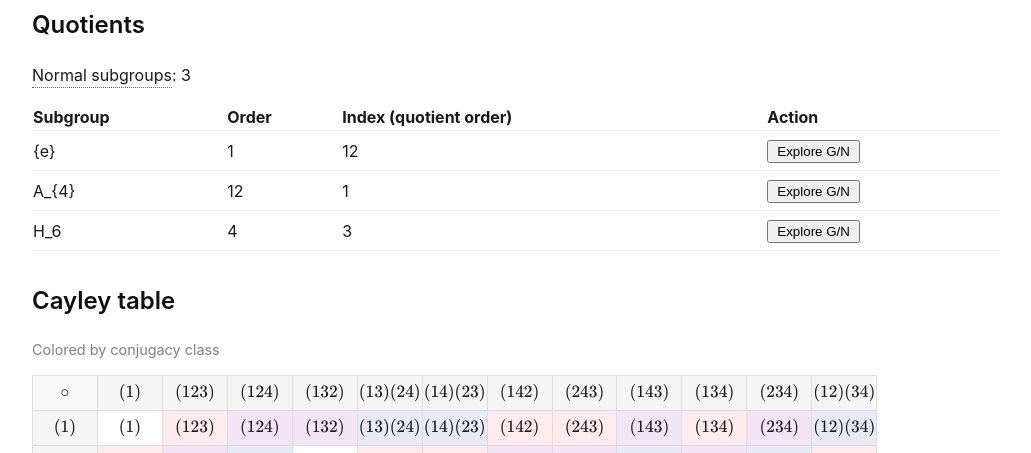
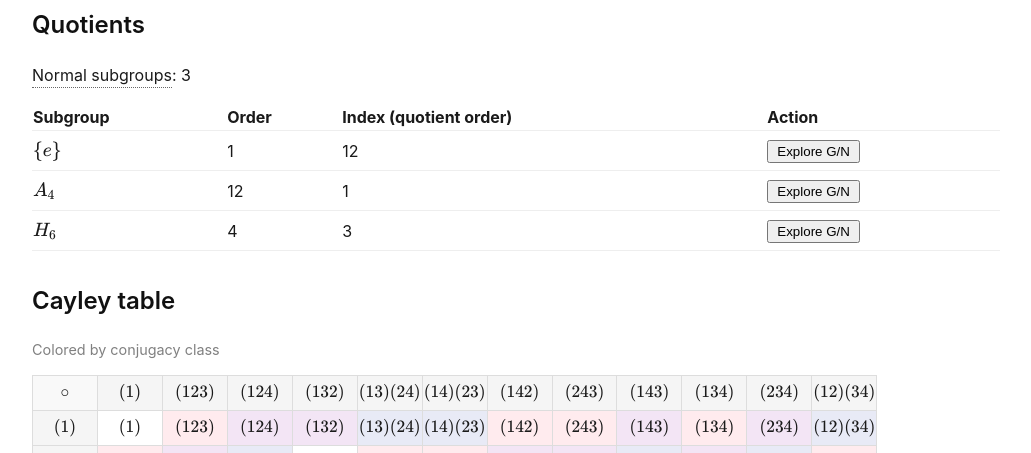
Before and after one commit to sqrt-of-2/finite-group-theory, a React (Vite) app: page /group/A_4 in a window 1280 px wide. Shown: the part 1000-1453 px from the top of the page, without its empty margins (240-1271 px from the left). Built offline with nearby package versions, Linux system fonts and the light colour scheme.

Commit message:
Render subgroup names via MathTex in Quotients table

```diff
--- a/src/pages/GroupPage.tsx
+++ b/src/pages/GroupPage.tsx
@@ -101,8 +101,7 @@ export const GroupPage: React.FC = () => {
                             {normalSubgroups.map((sub, i) => (
                                 <tr key={i} style={{ borderBottom: '1px solid #eee', height: '2.5rem' }}>
                                     <td>
-                                        {/* Identify generic name */}
-                                        {sub.order === 1 ? '{e}' : (sub.order === props.order ? group.displayName : `H_${subgroups.indexOf(sub)}`)}
+                                        <MathTex tex={sub.order === 1 ? '\\{e\\}' : (sub.order === props.order ? group.displayName : `H_{${subgroups.indexOf(sub)}}`)} />
                                     </td>
                                     <td>{sub.order}</td>
                                     <td>{props.order / sub.order}</td>
```
